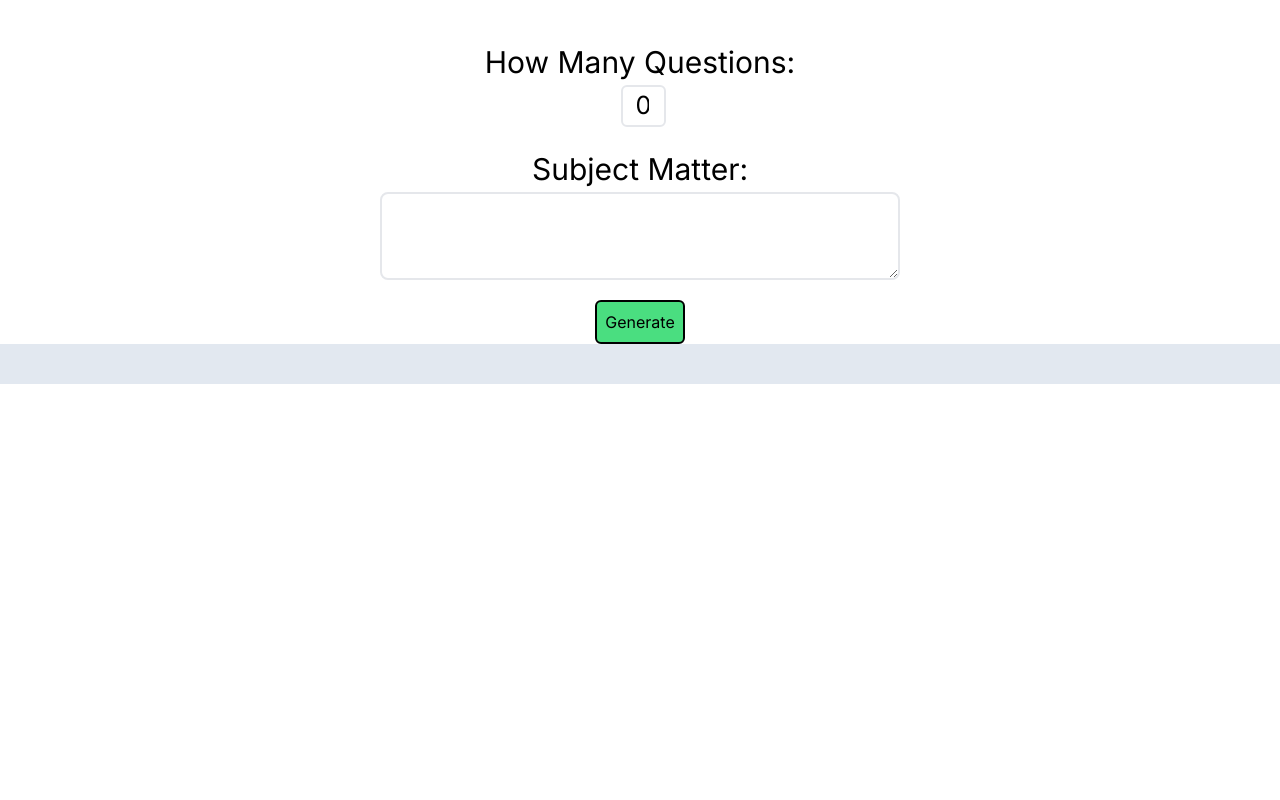
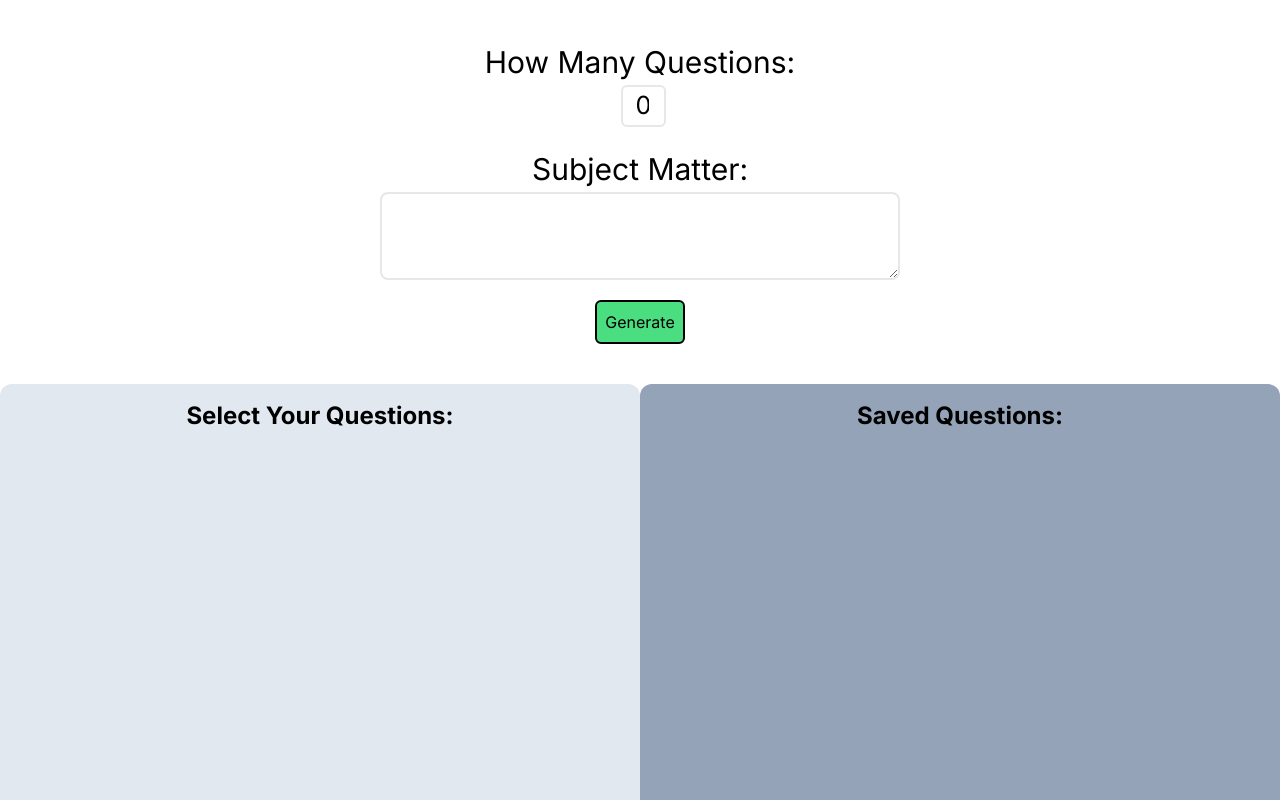
Before and after one commit to Hoffalypse/unscrolled-basic, a Next.js app: page / in a window 1280 px wide. Shown: the top 800 px of the page. Built offline with nearby package versions, Linux system fonts and the light colour scheme.

Commit message:
page setup complete, now to focus on creating correct data for export

```diff
--- a/components/RenderQuestions.jsx
+++ b/components/RenderQuestions.jsx
@@ -46,11 +46,12 @@ const RenderQuestions = ({ questions }) => {
   };
 
   return (
-    <div className="flex flex-col pt-10 lg:flex-row bg-slate-200">
+    <div className="flex flex-col mt-10 lg:flex-row  ">
 
-      <div className="w-full lg:w-[50%] flex flex-col items-center ">
+      <div className="w-full lg:w-[50%] flex flex-col items-center bg-slate-200 h-[100vh] rounded-xl">
+        <h2 className="text-2xl font-bold my-4">Select Your Questions:</h2>
         {editedQuestions.map(({ question, answers }, questionIndex) => (
-          <div className="mb-5 ml-5" key={questionIndex}>
+          <div className="mb-5 ml-5 pt-4" key={questionIndex}>
             <div className="flex ">
             <button className="mr-1"onClick={() => handleSaveQuestion(questionIndex)}>
                 <Image src="/download.png" alt="download" width={30} height={30} />
@@ -83,11 +84,13 @@ const RenderQuestions = ({ questions }) => {
           </div>
         ))}
       </div>
+      <div className="w-full lg:w-[50%] mt-4 lg:mt-0 bg-slate-400 flex justify-center rounded-xl">
+      <h2 className="text-2xl font-bold my-4">Saved Questions:</h2>
+      {savedQuestions.length > 0 ? (
 
-      {savedQuestions.length > 0 ? (
-      <div className="w-full lg:w-[50%] mt-4 lg:mt-0 bg-slate-400 flex justify-center rounded-xl">
         <SavedQuestions savedQuestions={savedQuestions} />
-      </div>): ""}
+        ): ""}
+      </div>
     </div>
   );
 };
--- a/components/SavedQuestions.jsx
+++ b/components/SavedQuestions.jsx
@@ -7,7 +7,7 @@ const SavedQuestions = ({ savedQuestions }) => {
 
         <div >
           <div>
-            <h2 className="text-2xl font-bold mb-4">Saved Questions:</h2>
+
             <ul>
               {savedQuestions.map((savedQuestion, index) => (
                 <div className="mt-2 border-slate-500">
```
